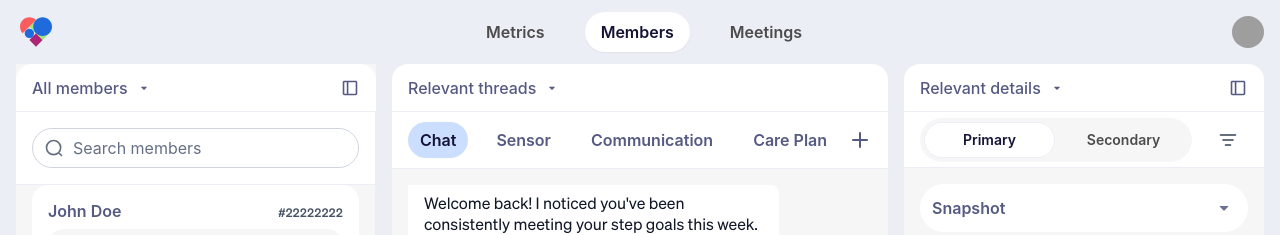
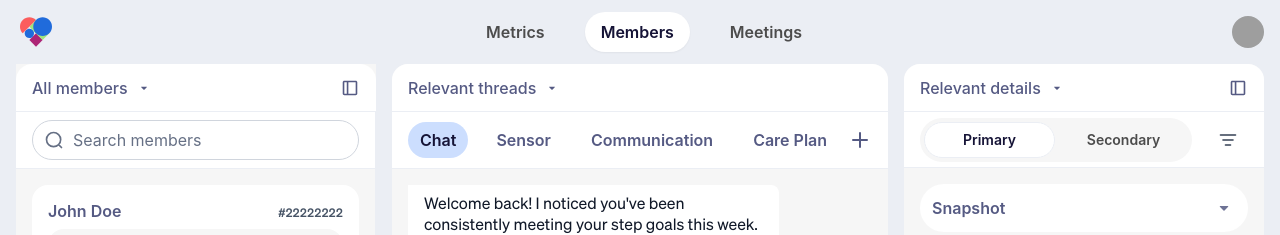
Before and after one commit to hirajanwin/cap25, a Next.js app in the folder cap2025/: page /members in a window 1280 px wide. Shown: the top 235 px of the page. Built offline with nearby package versions, Linux system fonts and the light colour scheme; grey boxes are pictures that could not be loaded.

Commit message:
style fix again

```diff
--- a/cap2025/app/members/page.tsx
+++ b/cap2025/app/members/page.tsx
@@ -97,7 +97,7 @@ export default function MembersPage() {
             {!isLeftCollapsed && (
               <div className="h-full border-r border-[#ebeef4] bg-[#f6f6f6] rounded-b-2xl">
                 <div className="flex flex-col h-full">
-                  <div className="p-4 bg-white border-b border-[#ebeef4]">
+                  <div className="px-4 py-2 bg-white border-b border-[#ebeef4]">
                     <SearchInput
                       placeholder="Search members"
                       value={searchQuery}
@@ -106,7 +106,7 @@ export default function MembersPage() {
                   </div>
                   <ScrollArea.Root className="h-[calc(100%-80px)]">
                     <ScrollArea.Viewport className="h-full w-full">
-                      <div className="flex flex-col gap-3 px-4 pb-4">
+                      <div className="flex flex-col gap-3 px-4 pt-4 pb-4">
                         {[...Array(10)].map((_, index) => (
                           <TaskCard
                             key={index}
```
